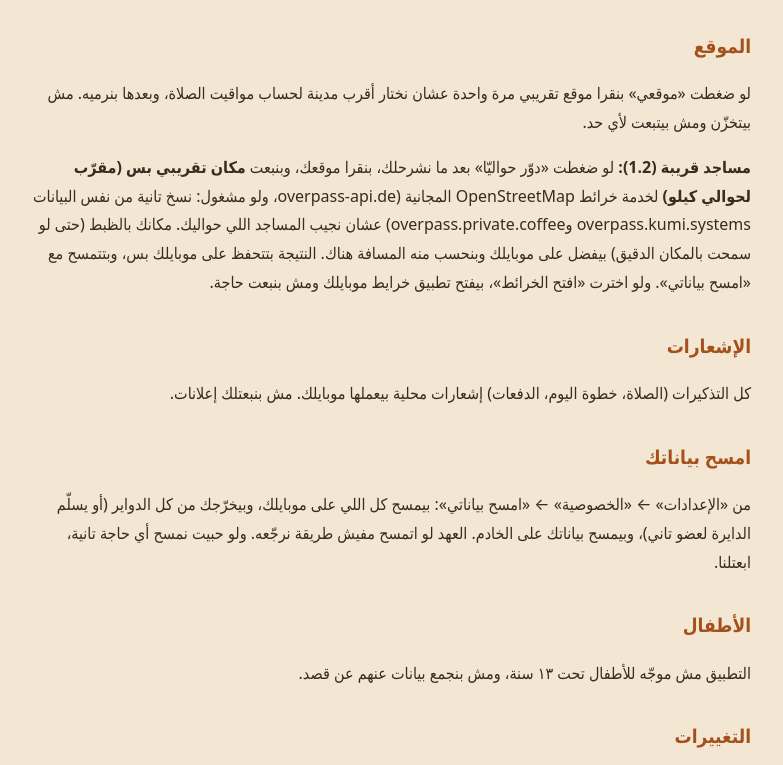
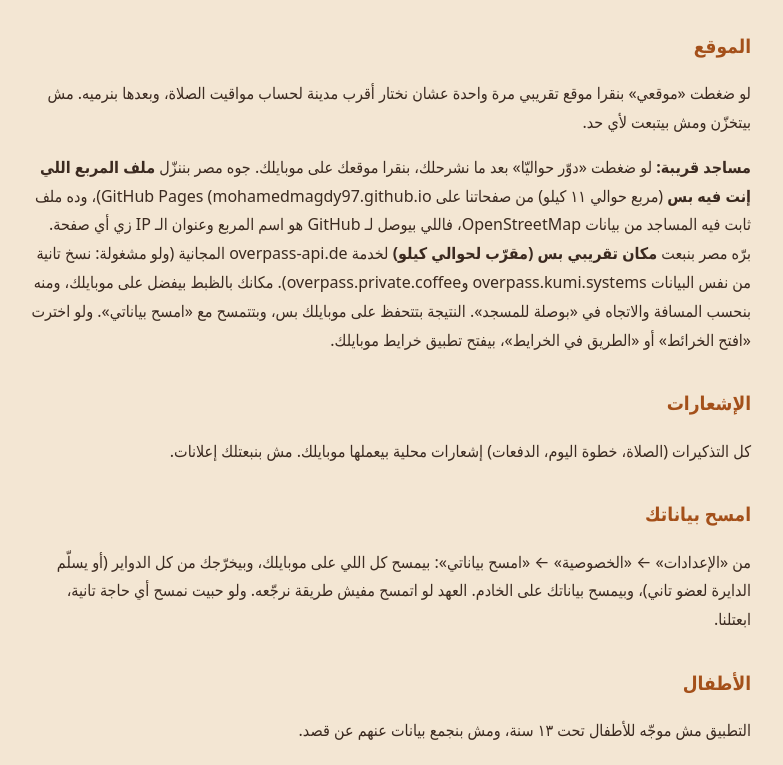
Before and after one commit to mohamedmagdy97/ramadan-privacy, a plain HTML site: page index.html in a window 1280 px wide. Shown: the part 1745-2510 px from the top of the page, without its empty margins (249-1032 px from the left). Drawn offline with Linux system fonts and the light colour scheme.

Commit message:
privacy: nearby mosques inside Egypt come from static OSM squares on GitHub Pages; mosque compass; date 23 Nov 2026

```diff
--- a/index.html
+++ b/index.html
@@ -29,7 +29,7 @@
 <body>
 <main>
   <h1>سياسة الخصوصية</h1>
-  <p class="date">تطبيق «رمضان مكمّل» — من MegTech · آخر تحديث: ٢٠ نوفمبر ٢٠٢٦</p>
+  <p class="date">تطبيق «رمضان مكمّل» — من MegTech · آخر تحديث: ٢٣ نوفمبر ٢٠٢٦</p>
 
   <div class="card">
     <p><strong>عبادتك بينك وبين ربنا.</strong> كل اللي بتعمله في التطبيق من عبادة — خطوات تسخين شعبان، دعواتك، عهدك، وأي حاجة
@@ -76,9 +76,12 @@
 
   <h2>الموقع</h2>
   <p>لو ضغطت «موقعي» بنقرا موقع تقريبي مرة واحدة عشان نختار أقرب مدينة لحساب مواقيت الصلاة، وبعدها بنرميه. مش بيتخزّن ومش بيتبعت لأي حد.</p>
-  <p><strong>مساجد قريبة (1.2):</strong> لو ضغطت «دوّر حواليّا» بعد ما نشرحلك، بنقرا موقعك، وبنبعت <strong>مكان تقريبي بس (مقرّب لحوالي كيلو)</strong>
-  لخدمة خرائط <span class="ltr">OpenStreetMap</span> المجانية (<span class="ltr">overpass-api.de</span>، ولو مشغول: نسخ تانية من نفس البيانات <span class="ltr">overpass.kumi.systems</span> و<span class="ltr">overpass.private.coffee</span>) عشان نجيب المساجد اللي حواليك. مكانك بالظبط
-  (حتى لو سمحت بالمكان الدقيق) بيفضل على موبايلك وبنحسب منه المسافة هناك. النتيجة بتتحفظ على موبايلك بس، وبتتمسح مع «امسح بياناتي». ولو اخترت «افتح الخرائط»، بيفتح تطبيق خرايط موبايلك ومش بنبعت حاجة.</p>
+  <p><strong>مساجد قريبة:</strong> لو ضغطت «دوّر حواليّا» بعد ما نشرحلك، بنقرا موقعك على موبايلك. جوه مصر بننزّل <strong>ملف المربع اللي إنت فيه بس</strong>
+  (مربع حوالي ١١ كيلو) من صفحاتنا على <span class="ltr">GitHub Pages</span> (<span class="ltr">mohamedmagdy97.github.io</span>)، وده ملف ثابت فيه المساجد من بيانات
+  <span class="ltr">OpenStreetMap</span>، فاللي بيوصل لـ GitHub هو اسم المربع وعنوان الـ IP زي أي صفحة. برّه مصر بنبعت <strong>مكان تقريبي بس (مقرّب لحوالي كيلو)</strong>
+  لخدمة <span class="ltr">overpass-api.de</span> المجانية (ولو مشغولة: نسخ تانية من نفس البيانات <span class="ltr">overpass.kumi.systems</span> و<span class="ltr">overpass.private.coffee</span>).
+  مكانك بالظبط بيفضل على موبايلك، ومنه بنحسب المسافة والاتجاه في «بوصلة للمسجد». النتيجة بتتحفظ على موبايلك بس، وبتتمسح مع «امسح بياناتي».
+  ولو اخترت «افتح الخرائط» أو «الطريق في الخرايط»، بيفتح تطبيق خرايط موبايلك.</p>
 
   <h2>الإشعارات</h2>
   <p>كل التذكيرات (الصلاة، خطوة اليوم، الدفعات) إشعارات محلية بيعملها موبايلك. مش بنبعتلك إعلانات.</p>
```
